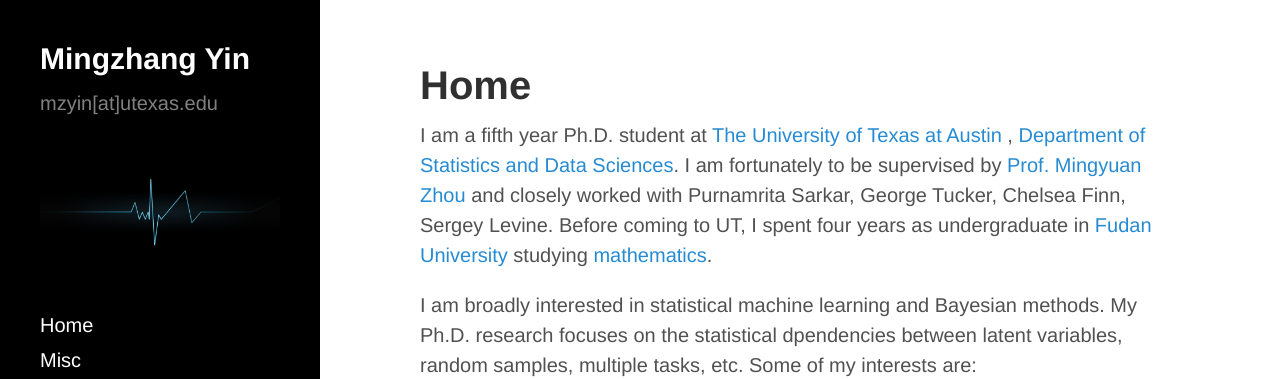
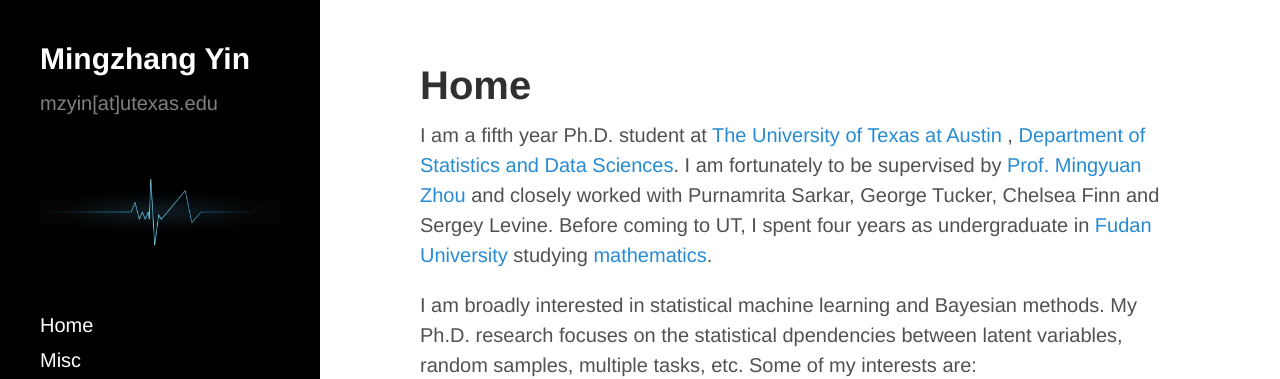
Before and after one commit to mingzhang-yin/mingzhang-yin.github.io, a Jekyll site: the page built from index.md, in a window 1280 px wide. Shown: the top 379 px of the page. Built offline with Jekyll 4.4.1, drawn with Linux system fonts in a browser that asks for light colours; nearby versions of some CDN libraries.

Commit message:
Update index.md

```diff
--- a/index.md
+++ b/index.md
@@ -12,7 +12,7 @@
   <p>
   I am a fifth year Ph.D. student at
   <a href="https://www.utexas.edu">The University of Texas at Austin</a> , <a href="https://stat.utexas.edu">Department of Statistics and Data Sciences</a>. I am fortunately to be supervised by
-  <a href="https://mingyuanzhou.github.io">Prof. Mingyuan Zhou</a> and closely worked with Purnamrita Sarkar, George Tucker, Chelsea Finn, Sergey Levine.  Before coming to UT, I spent four years as undergraduate in <a href="http://www.fudan.edu.cn/en/"> Fudan University</a> studying <a href="http://math.fudan.edu.cn/olden/Index.htm"> mathematics</a>.
+  <a href="https://mingyuanzhou.github.io">Prof. Mingyuan Zhou</a> and closely worked with Purnamrita Sarkar, George Tucker, Chelsea Finn and Sergey Levine.  Before coming to UT, I spent four years as undergraduate in <a href="http://www.fudan.edu.cn/en/"> Fudan University</a> studying <a href="http://math.fudan.edu.cn/olden/Index.htm"> mathematics</a>.
 
   <p> I am broadly interested in statistical machine learning and Bayesian methods. My Ph.D. research focuses on the statistical dpendencies between latent variables, random samples, multiple tasks, etc. Some of my interests are: </p>
   <p>
```
